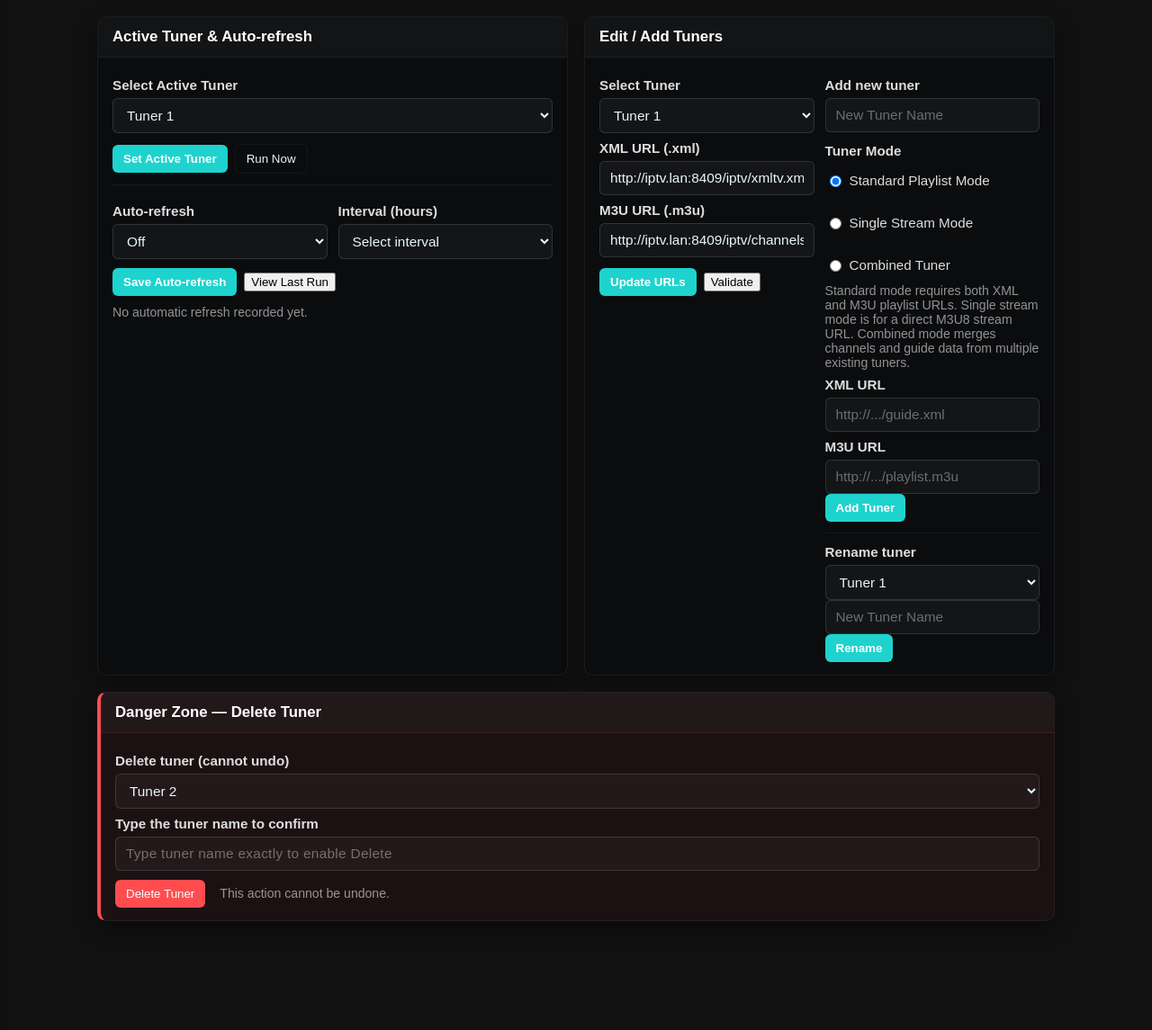
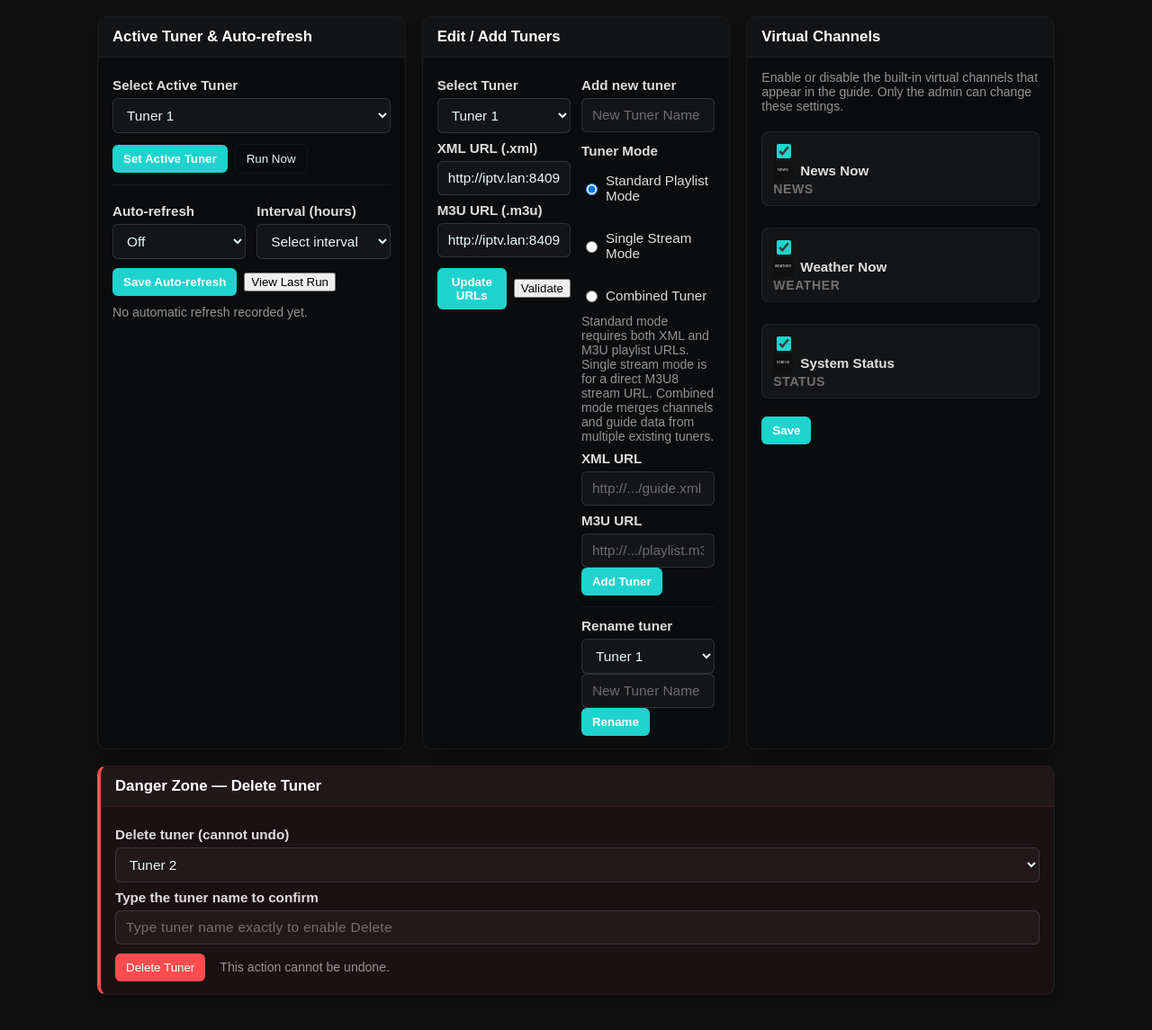
Before and after one commit to thehack904/RetroIPTVGuide, a Flask app: page /change_tuner in a window 1280 px wide. Shown: the part 144-1289 px from the top of the page at 90% size. Run offline with Flask 3, Linux system fonts and the light colour scheme; a user stored in the database is signed in; data comes from the database, SQL or seed files in the repository; data that the repository does not hold is empty.

Commit message:
Add Virtual Channels admin control panel in Tuner Management page
Co-authored-by: thehack904 <35552907+thehack904@users.noreply.github.com>

```diff
--- a/app.py
+++ b/app.py
@@ -617,6 +617,37 @@ VIRTUAL_CHANNELS = [
     },
 ]
 
+def get_virtual_channel_settings():
+    """Return a dict mapping each virtual channel tvg_id to its enabled state (bool).
+    Defaults to True (enabled) when no setting has been persisted yet."""
+    defaults = {ch['tvg_id']: True for ch in VIRTUAL_CHANNELS}
+    try:
+        with sqlite3.connect(TUNER_DB, timeout=10) as conn:
+            c = conn.cursor()
+            for tvg_id in defaults:
+                key = f"virtual_channel.{tvg_id}.enabled"
+                c.execute("SELECT value FROM settings WHERE key=?", (key,))
+                row = c.fetchone()
+                if row is not None:
+                    defaults[tvg_id] = row[0] == "1"
+    except Exception:
+        logging.exception("get_virtual_channel_settings failed, using defaults")
+    return defaults
+
+def save_virtual_channel_settings(settings_dict):
+    """Persist virtual channel enabled states.  settings_dict maps tvg_id -> bool."""
+    try:
+        with sqlite3.connect(TUNER_DB, timeout=10) as conn:
+            c = conn.cursor()
+            for tvg_id, enabled in settings_dict.items():
+                key = f"virtual_channel.{tvg_id}.enabled"
+                c.execute("INSERT OR REPLACE INTO settings (key, value) VALUES (?, ?)",
+                          (key, "1" if enabled else "0"))
+            conn.commit()
+    except Exception:
+        logging.exception("save_virtual_channel_settings failed")
+        raise
+
 def get_virtual_channels():
     """Return the list of virtual channel definitions (deep copy to prevent mutation)."""
     import copy
@@ -1140,6 +1171,19 @@ def change_tuner():
                     log_event(current_user.username, f"Updated auto-refresh: enabled={enabled} interval={interval}")
                     flash("Auto-refresh settings updated.", "success")
 
+        elif action == "update_virtual_channels":
+            new_settings = {}
+            for ch in VIRTUAL_CHANNELS:
+                tvg_id = ch['tvg_id']
+                # A hidden input always submits "0"; the checkbox overrides it with "1" when checked
+                new_settings[tvg_id] = request.form.get(f"vc_{tvg_id}", "0") == "1"
+            try:
+                save_virtual_channel_settings(new_settings)
+                log_event(current_user.username, "Updated virtual channel settings")
+                flash("Virtual channel settings saved.", "success")
+            except Exception:
+                flash("Failed to save virtual channel settings.", "warning")
+
     tuners = get_tuners()
     current_tuner = get_current_tuner()
 
@@ -1160,6 +1204,8 @@ def change_tuner():
     if current_tuner:
         last_auto_refresh = _get_setting_inline(f"last_auto_refresh:{current_tuner}", None)
 
+    vc_settings = get_virtual_channel_settings()
+
     return render_template(
         "change_tuner.html",
         tuners=tuners.keys(),
@@ -1168,7 +1214,9 @@ def change_tuner():
         TUNERS=tuners,
         auto_refresh_enabled=auto_refresh_enabled,
         auto_refresh_interval_hours=auto_refresh_interval_hours,
-        last_auto_refresh=last_auto_refresh
+        last_auto_refresh=last_auto_refresh,
+        VIRTUAL_CHANNELS=VIRTUAL_CHANNELS,
+        vc_settings=vc_settings,
     )
 
 @app.route('/guide')
@@ -1205,6 +1253,8 @@ def guide():
     user_default_theme = user_prefs.get("default_theme") or None
 
     virtual_ch = get_virtual_channels()
+    vc_settings = get_virtual_channel_settings()
+    virtual_ch = [ch for ch in virtual_ch if vc_settings.get(ch['tvg_id'], True)]
     virtual_epg = get_virtual_epg(grid_start, HOURS_SPAN)
     all_channels = virtual_ch + cached_channels
     all_epg = {**virtual_epg, **cached_epg}
--- a/static/css/change_tuner.css
+++ b/static/css/change_tuner.css
@@ -110,7 +110,7 @@ body.light .container-change-tuner {
 /* ====================================================================== */
 .card-grid {
   display: grid;
-  grid-template-columns: 1fr 1fr;
+  grid-template-columns: 1fr 1fr 1fr;
   gap: 18px;
 }
 .card-danger { grid-column: 1 / -1; }
@@ -259,8 +259,68 @@ button:focus, select:focus, input:focus, textarea:focus {
 }
 
 /* ====================================================================== */
+/* Virtual Channels column                                                 */
+/* ====================================================================== */
+.vc-channel-list {
+  display: grid;
+  gap: 10px;
+}
+
+.vc-toggle-label {
+  display: grid;
+  grid-template-columns: auto 1fr auto;
+  align-items: center;
+  gap: 10px;
+  padding: 10px 12px;
+  border-radius: 8px;
+  border: 1px solid var(--panel-border);
+  background: var(--input-bg);
+  cursor: pointer;
+  transition: background .12s ease, border-color .12s ease;
+}
+
+.vc-toggle-label:hover {
+  border-color: color-mix(in srgb, var(--primary-color) 40%, transparent 60%);
+  background: color-mix(in srgb, var(--input-bg) 85%, var(--primary-color) 8%);
+}
+
+.vc-toggle-label input[type="checkbox"] {
+  width: 16px;
+  height: 16px;
+  accent-color: var(--primary-color);
+  cursor: pointer;
+  flex-shrink: 0;
+}
+
+.vc-toggle-name {
+  display: flex;
+  align-items: center;
+  gap: 8px;
+  font-weight: 600;
+  font-size: 0.95rem;
+  color: var(--label-color);
+}
+
+.vc-logo {
+  width: 22px;
+  height: 22px;
+  object-fit: contain;
+  border-radius: 4px;
+}
+
+.vc-type {
+  text-transform: uppercase;
+  letter-spacing: 0.04em;
+  opacity: 0.7;
+}
+
+/* ====================================================================== */
 /* Responsive                                                              */
 /* ====================================================================== */
+@media (max-width: 1100px) {
+  .card-grid { grid-template-columns: 1fr 1fr; }
+}
+
 @media (max-width: 920px) {
   .card-grid { grid-template-columns: 1fr; }
   .subgrid { grid-template-columns: 1fr; }
--- a/templates/change_tuner.html
+++ b/templates/change_tuner.html
@@ -199,6 +199,40 @@
             </form>
           </div>
         </div>
+      </div>
+    </section>
+
+    <!-- Virtual Channels: admin control for built-in virtual channels -->
+    <section class="card" aria-labelledby="lbl-virtual-channels">
+      <div class="card-head">
+        <h2 id="lbl-virtual-channels">Virtual Channels</h2>
+      </div>
+      <div class="card-body">
+        <p class="muted small" style="margin-top:0; margin-bottom:12px;">Enable or disable the built-in virtual channels that appear in the guide. Only the admin can change these settings.</p>
+        <form method="POST" class="compact-form" id="form-virtual-channels">
+          <input type="hidden" name="action" value="update_virtual_channels">
+          <div class="vc-channel-list">
+            {% for ch in VIRTUAL_CHANNELS %}
+            <label class="vc-toggle-label">
+              <input type="hidden" name="vc_{{ ch.tvg_id }}" value="0">
+              <input type="checkbox"
+                     name="vc_{{ ch.tvg_id }}"
+                     value="1"
+                     {% if vc_settings.get(ch.tvg_id, true) %}checked{% endif %}>
+              <span class="vc-toggle-name">
+                {% if ch.logo %}
+                <img src="{{ ch.logo }}" alt="" class="vc-logo">
+                {% endif %}
+                {{ ch.name }}
+              </span>
+              <span class="muted small vc-type">{{ ch.overlay_type }}</span>
+            </label>
+            {% endfor %}
+          </div>
+          <div class="form-row form-row-inline" style="margin-top:14px;">
+            <button type="submit" class="primary">Save</button>
+          </div>
+        </form>
       </div>
     </section>
 
```
Also changed, not shown: tests/test_virtual_channels.py (+123 -3 lines).
